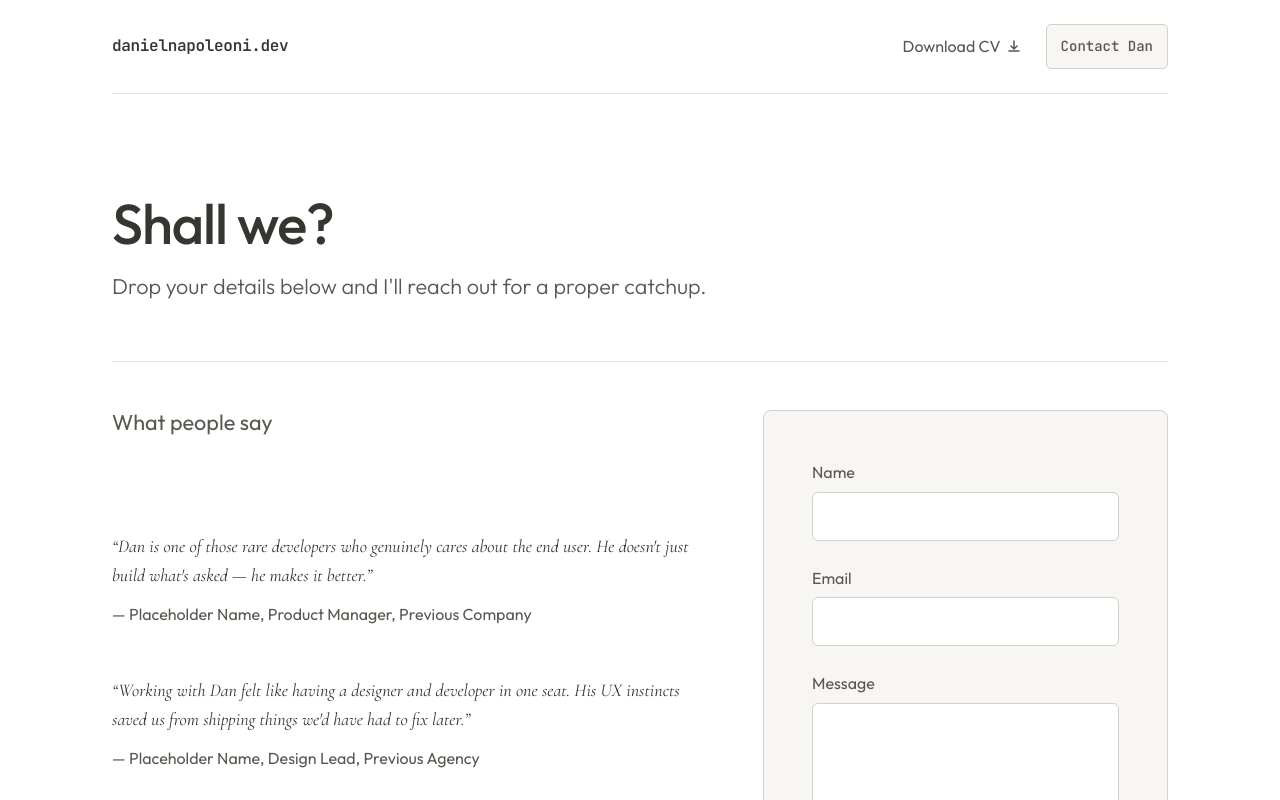
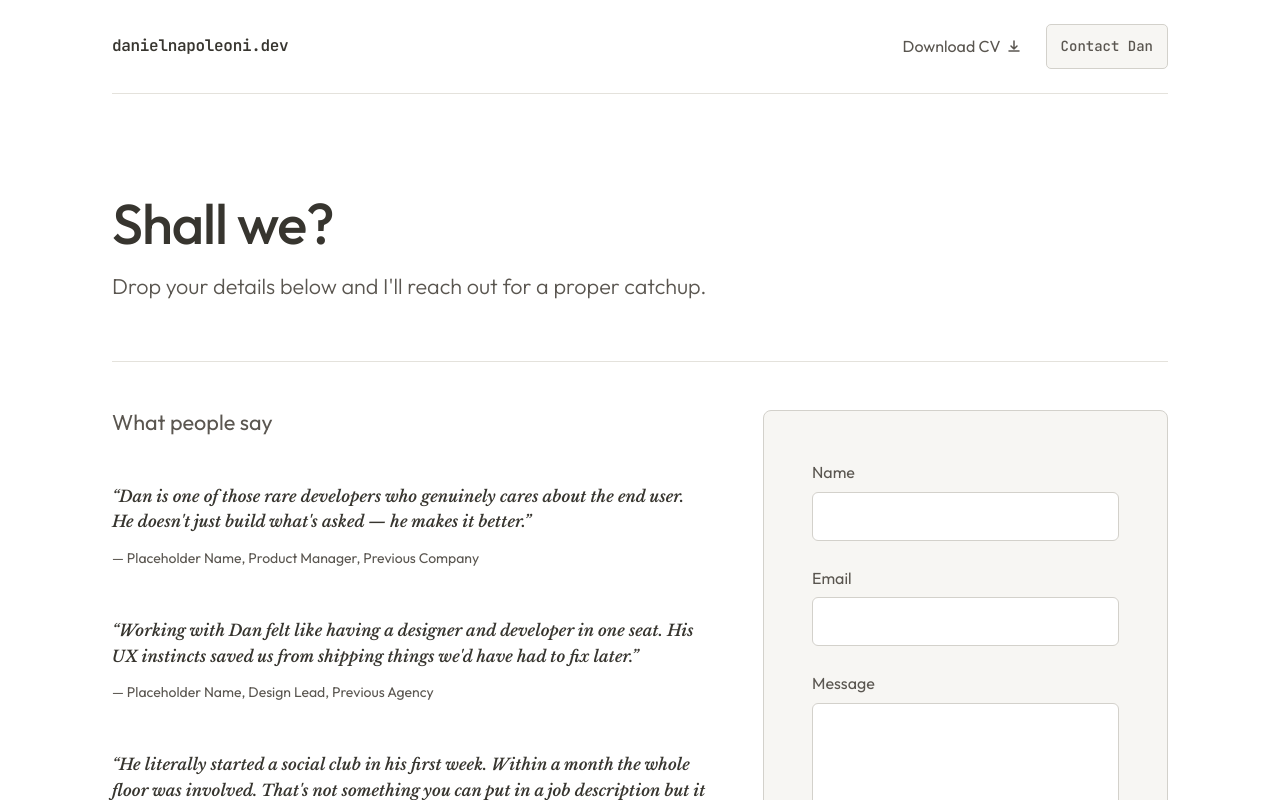
Before and after one commit to dnapoleoni/cv-portfolio-2026, a Next.js app: page /contact in a window 1280 px wide. Shown: the top 800 px of the page. Built offline with nearby package versions, Linux system fonts and the light colour scheme.

Commit message:
updated serif font, removed double-up css, fixed work page link headers

```diff
--- a/app/globals.css
+++ b/app/globals.css
@@ -21,7 +21,7 @@
   /* Typography — fluid scale */
   --font-body: 'Outfit', system-ui, -apple-system, sans-serif;
   --font-mono: 'JetBrains Mono', ui-monospace, 'Cascadia Code', monospace;
-  --font-serif: 'Cormorant Garamond', 'Georgia', serif;
+  --font-serif: 'Libre Baskerville', 'Georgia', serif;
   --font-hand: 'Caveat', cursive;
 
   --text-xs: clamp(0.75rem, 0.7rem + 0.25vw, 0.875rem);
@@ -382,7 +382,8 @@ ol {
 .contact-testimonial-quote {
   font-family: var(--font-serif);
   font-style: italic;
-  font-size: var(--text-base);
+  font-weight: 600;
+  font-size: var(--text-sm);
   color: var(--color-text);
   line-height: 1.6;
   margin-bottom: var(--space-sm);
@@ -390,8 +391,12 @@ ol {
 }
 
 .contact-testimonial-attribution {
-  font-size: var(--text-sm);
+  font-size: var(--text-xs);
   color: var(--color-text-secondary);
+}
+
+.contact-testimonials > .section-heading {
+  margin-bottom: 0;
 }
 
 .divider-subtle {
@@ -696,7 +701,7 @@ span.site-wordmark {
 .tagline-developer {
   font-family: var(--font-mono);
   font-weight: 500;
-  font-size: 0.85em;
+  font-size: 0.75em;
   letter-spacing: -0.03em;
 }
 
@@ -704,7 +709,7 @@ span.site-wordmark {
   font-family: var(--font-serif);
   font-style: italic;
   font-weight: 400;
-  font-size: 1.1em;
+  font-size: 0.775em;
 }
 
 .tagline-human {
@@ -712,6 +717,7 @@ span.site-wordmark {
   font-weight: 400;
   font-size: 1.15em;
   color: var(--color-accent);
+  line-height: 1rem;
 }
 
 /* === SECTIONS — Role Navigation === */
@@ -925,6 +931,7 @@ span.site-wordmark {
   background: var(--color-bg-elevated);
   border-radius: 8px;
   border-left: 3px solid var(--color-accent);
+  border-right: 3px solid var(--color-accent);
   min-height: 140px;
   display: flex;
   flex-direction: column;
@@ -933,7 +940,7 @@ span.site-wordmark {
 }
 
 .testimonial-text {
-  font-size: var(--text-lg);
+  font-size: var(--text-md);
   font-family: var(--font-serif);
   font-style: italic;
   line-height: 1.6;
@@ -1045,46 +1052,6 @@ span.site-wordmark {
 .contact-section p {
   color: var(--color-text-secondary);
   margin-bottom: var(--space-lg);
-}
-
-.contact-aside {
-  display: flex;
-  flex-direction: column;
-  gap: var(--space-md);
-  padding-top: var(--space-xl);
-  border-top: 1px solid var(--color-border-subtle);
-  margin-top: var(--space-xl);
-}
-
-.contact-aside p {
-  font-size: var(--text-sm);
-  color: var(--color-text-secondary);
-}
-
-.contact-layout {
-  display: grid;
-  grid-template-columns: 1fr;
-  gap: var(--space-xl);
-}
-
-.contact-testimonials {
-  display: flex;
-  flex-direction: column;
-  gap: var(--space-lg);
-}
-
-.contact-testimonial-quote {
-  font-family: var(--font-serif);
-  font-style: italic;
-  font-size: var(--text-base);
-  color: var(--color-text);
-  line-height: 1.6;
-  margin-bottom: var(--space-sm);
-}
-
-.contact-testimonial-attribution {
-  font-size: var(--text-sm);
-  color: var(--color-text-secondary);
 }
 
 /* === SECTIONS — Cross Navigation === */
--- a/app/layout.tsx
+++ b/app/layout.tsx
@@ -48,7 +48,7 @@ export default function RootLayout({ children }: { children: React.ReactNode })
         <link rel="preconnect" href="https://fonts.googleapis.com" />
         <link rel="preconnect" href="https://fonts.gstatic.com" crossOrigin="anonymous" />
         <link
-          href="https://fonts.googleapis.com/css2?family=Caveat:wght@400;500;600&family=Cormorant+Garamond:ital,wght@0,300;0,400;0,500;0,600;1,300;1,400;1,500;1,600&family=JetBrains+Mono:wght@400;500;600&family=Outfit:wght@300;400;500;600&display=swap"
+          href="https://fonts.googleapis.com/css2?family=Caveat:wght@400;500;600&family=Libre+Baskerville:ital,wght@0,300;0,400;0,500;0,600;1,300;1,400;1,500;1,600&family=JetBrains+Mono:wght@400;500;600&family=Outfit:wght@300;400;500;600&display=swap"
           rel="stylesheet"
         />
       </head>
--- a/app/work/page.tsx
+++ b/app/work/page.tsx
@@ -52,9 +52,9 @@ export default function WorkPage() {
         if (items.length === 0) return null;
         return (
           <section key={group.label} className="role-section">
-            <Link href={`/${group.link}`}>
-              <h2 className="section-heading">{group.label}</h2>
-            </Link>
+            <h2 className="section-heading">
+              <Link href={`/${group.link}`}>{group.label}</Link>
+            </h2>
             {items.map((item) => (
               <div key={item.id} className="case-study">
                 {item.title && <h3>{item.title}</h3>}
```
